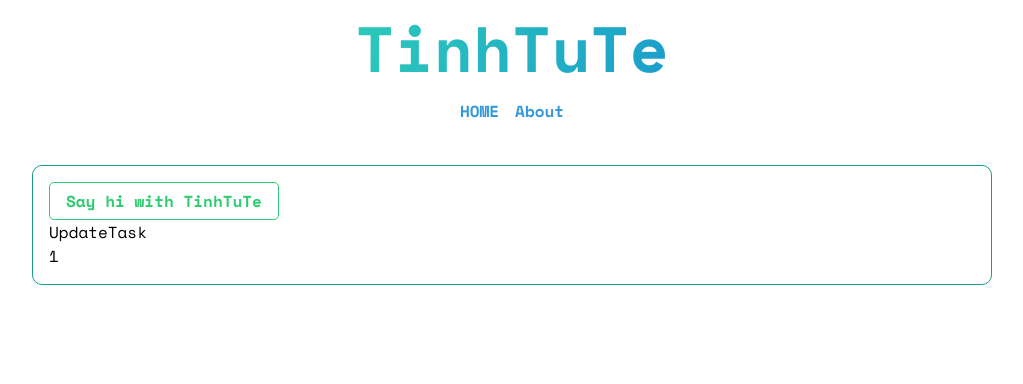
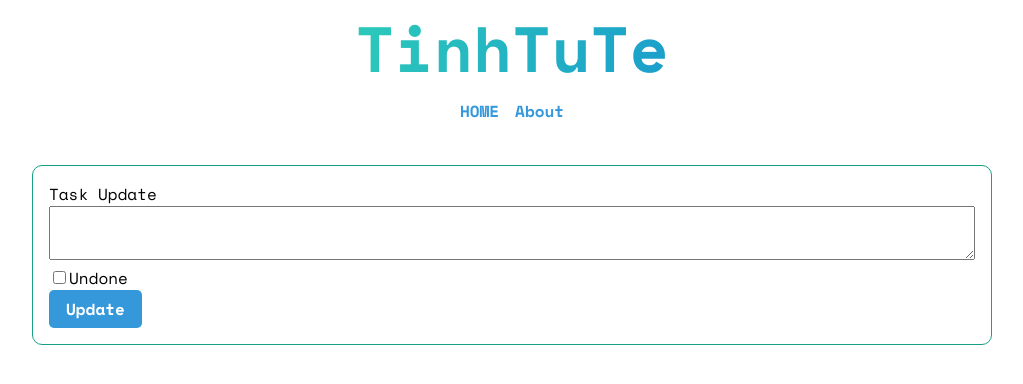
Before and after one commit to anh4bi/my-react-starter, a React (Create React App) app: page /tasks/1/update in a window 1280 px wide. Shown: the top 384 px of the page, without its empty margins (128-1151 px from the left). Built offline with nearby package versions, Linux system fonts and the light colour scheme; no server answers.

Commit message:
:sparkles: - add more features

```diff
--- a/src/components/zbutton/zbutton.css
+++ b/src/components/zbutton/zbutton.css
@@ -9,43 +9,81 @@
     padding: 6px 16px;
     border-radius: 5px;
     font-weight: 600;
-    background-color: white;
     cursor: pointer;
     transition: all ease-in-out 0.5s;
+    border: 1px solid transparent;
+}
+
+.btn:hover {
+    background: transparent;
 }
 
 .btn:focus {
     outline: none;
 }
 
+
 /* Primary */
-.btn-primary {
+.btn-primary__outline {
     border: 1px solid var(--primary);
     color: var(--primary);
 }
 
-.btn-primary:hover {
+.btn-primary__outline:hover {
     color: white;
     background-color: var(--primary);
 }
 
+.btn-primary:hover {
+    border: 1px solid var(--primary);
+    color: var(--primary);
+}
+
+.btn-primary {
+    color: white;
+    background-color: var(--primary);
+}
+
+
 /* Success */
-.btn-success {
+.btn-success__outline {
     border: 1px solid var(--success);
     color: var(--success);
 }
 
-.btn-success:hover {
+.btn-success__outline:hover {
     color: white;
     background-color: var(--success);
 }
 
+.btn-success:hover {
+    border: 1px solid var(--success);
+    color: var(--success);
+}
+
+.btn-success {
+    color: white;
+    background-color: var(--success);
+}
+
+
 /* Error */
-.btn-error {
+.btn-error__outline {
     border: 1px solid var(--error);
     color: var(--error);
 }
-.btn-error:hover {
+
+.btn-error__outline:hover {
     color: white;
     background-color: var(--error);
 }
+
+.btn-error:hover {
+    border: 1px solid var(--error);
+    color: var(--error);
+}
+
+.btn-error {
+    color: white;
+    background-color: var(--error);
+}
--- a/src/components/zbutton/zbutton.jsx
+++ b/src/components/zbutton/zbutton.jsx
@@ -2,17 +2,22 @@
 import React from 'react'
 import './zbutton.css'
 
-const ZButton = ({ type, className, onClick, text }) => {
+const ZButton = ({ type, className, onClick, text, outline, style }) => {
     return (
         <React.Fragment>
-            <button className={`btn btn-${type} ${className}`} onClick={onClick}>{text}</button>
+            <button
+                className={`btn btn-${type}${outline ? '__outline' : ''} ${className}`}
+                style={style}
+                onClick={onClick}>{text}</button>
         </React.Fragment>
     )
 }
 
 ZButton.defaultProps = {
     className: '',
-    type: 'primary'
+    type: 'primary',
+    outline: false,
+    style: {}
 }
 
 export default ZButton
--- a/src/modules/main.jsx
+++ b/src/modules/main.jsx
@@ -1,8 +1,6 @@
 import React from 'react'
-import { useState } from 'react'
 import { Route, Routes } from 'react-router-dom'
 
-import ZButton from '../components/zbutton/zbutton'
 import Tasks from './tasks/tasks'
 import About from './about/about'
 import TaskDetail from './tasks/task-detail'
@@ -11,17 +9,10 @@ import NotFound from './not-found'
 
 
 const Main = () => {
-    let [modal, setModal] = useState(false)
-
-    const text = 'Say hi with TinhTuTe'
-    const showLog = () => {
-        setModal(!modal)
-    }
 
     return (
         <React.Fragment>
             <div className='main__container'>
-                <ZButton text={text} type='success' onClick={showLog} />
                 <Routes>
                     <Route path="/" element={<Tasks />} />
                     <Route path="about" element={<About />} />
--- a/src/modules/tasks/task-create.jsx
+++ b/src/modules/tasks/task-create.jsx
@@ -1,22 +1,57 @@
 import React from 'react'
+import { useState } from 'react'
+import axiosClient from '../../core/plugin/axiosClient'
+import ZButton from '../../components/zbutton/zbutton'
 import './task.css'
 
-const TaskCreate = ({ isShowing, hide }) => isShowing ?
+const TaskCreate = ({ isShowing, hide }) => {
+
+  const [task, setTask] = useState('')
+
+  const onCreate = async () => {
+    if (!task) return
+
+    const res = await axiosClient.post('/tasks', { text: task })
+    if (res.success) {
+      setTask('')
+      hide()
+    } else {
+      console.log(res.message)
+    }
+  }
+
+
+  return (isShowing ?
     <React.Fragment>
       <div className="modal-overlay">
         <div className="modal-wrapper" aria-modal aria-hidden tabIndex={-1} role="dialog">
           <div className="modal">
+
+            {/* Header */}
             <div className="modal-header">
+              <h2 className='modal-title'>Create Task</h2>
               <button type="button" className="modal-close-button" data-dismiss="modal" aria-label="Close" onClick={hide}>
                 <span aria-hidden="true">×</span>
               </button>
             </div>
-          <p>
-            Hello, I'm a modal.
-          </p>
+
+            {/* Main Modal */}
+            <div className='modal-body'>
+              <div className='task-create__container'>
+                <textarea className='task-update__text'
+                  value={task}
+                  rows={8} cols={50}
+                  placeholder='Enter your task'
+                  onChange={e => setTask(e.target.value)}></textarea>
+                <ZButton className='task__button'
+                  text="Create"
+                  onClick={() => { onCreate() }} />
               </div>
             </div>
           </div>
-  </React.Fragment> : null
+        </div>
+      </div>
+    </React.Fragment> : null)
+}
 
 export default TaskCreate
--- a/src/modules/tasks/task-detail.jsx
+++ b/src/modules/tasks/task-detail.jsx
@@ -1,6 +1,6 @@
 import React, { useEffect } from 'react'
 import { useState } from 'react'
-import { useNavigate, useParams } from 'react-router-dom'
+import { useLocation, useNavigate, useParams } from 'react-router-dom'
 import ZButton from '../../components/zbutton/zbutton'
 import axiosClient from '../../core/plugin/axiosClient'
 
@@ -9,6 +9,7 @@ const TaskDetail = () => {
     let [task, setTask] = useState({})
     let urlParams = useParams()
     let navigate = useNavigate()
+    const state = useLocation()
 
     useEffect(() => {
         const getDetailTask = async () => {
@@ -21,15 +22,20 @@ const TaskDetail = () => {
             }
         }
 
-        getDetailTask()
-    },[urlParams.ID])
+        // Get state from navigation, check if not null -> set task
+        if (state.state) {
+            setTask(state.state)
+        } else {
+            getDetailTask()
+        }
+    }, [urlParams.ID, state.state])
 
     return (
         <React.Fragment>
             <div className='task-detail__container'>
                 <div className='task-detail__container__title'>Task Detail</div>
                 <div className='task-detail__container__content'>{task.text}</div>
-                <ZButton name='Update' onClick={() => navigate(`update`)} />
+                <ZButton text='Update' onClick={() => navigate(`update`, { state: task })} />
             </div>
         </React.Fragment>
     )
--- a/src/modules/tasks/task-update.jsx
+++ b/src/modules/tasks/task-update.jsx
@@ -1,14 +1,63 @@
 import React from 'react'
-import { useParams } from 'react-router-dom'
+import { useState, useEffect } from 'react'
+import { useParams, useLocation } from 'react-router-dom'
+import axiosClient from '../../core/plugin/axiosClient'
+import ZButton from '../../components/zbutton/zbutton'
+
 
 const TaskUpdate = () => {
 
     const parmas = useParams()
+    const state = useLocation()
+
+    const [task, setTask] = useState({ status: false })
+
+    useEffect(() => {
+        const getDetailTask = async () => {
+            const res = await axiosClient.get(`/tasks/${parmas.ID}`)
+            if (res.success) {
+                setTask(res.data)
+                console.log(res.data)
+            } else {
+                console.log(res.message)
+            }
+        }
+
+        if (state.state) {
+            setTask(state.state)
+        } else {
+            getDetailTask()
+        }
+    }, [parmas.ID, state.state])
+
+    const onUpdate = async () => {
+        if (!task) return
+
+        const res = await axiosClient.put(`/tasks/${parmas.ID}`, { text: task.text, status: task.status })
+        if (res.success) {
+            console.log(res.message)
+        } else {
+            console.log(res.message)
+        }
+    }
+
 
     return (
         <React.Fragment>
-            <div>UpdateTask</div>
-            <div>{parmas.ID}</div>
+            <div className='task-update__container'>
+                <div className='task-update__title'>Task Update</div>
+                <textarea className='task-update__text'
+                    value={task.text}
+                    onChange={e => setTask({ ...task, text: e.target.value })}></textarea>
+                <div className='task-update__status'>
+                    <input type="checkbox"
+                        checked={task.status}
+                        value={task.status}
+                        onChange={e => setTask({ ...task, status: e.target.checked })} />
+                    <label>{ task.status ? 'Done' : 'Undone' }</label>
+                </div>
+                <ZButton onClick={() => onUpdate()} text="Update" />
+            </div>
         </React.Fragment>
     )
 }
--- a/src/modules/tasks/task.css
+++ b/src/modules/tasks/task.css
@@ -19,6 +19,7 @@
 }
 
 
+
 /* Status */
 .task__status {
     height: 15px;
@@ -30,14 +31,16 @@
     border: 2px solid #bdc3c7;
 
     transition: all 0.3s ease;
-    box-shadow:  0 0 10px #bdc3c746;
+    box-shadow: 0 0 10px #bdc3c746;
     background-color: transparent;
 }
 
 .task__status.status__done {
     border: 2px solid #27ae60;
-    box-shadow:  0 0 10px #27ae5f63;
+    box-shadow: 0 0 10px #27ae5f63;
 }
+
+
 
 /* Content */
 .task {
@@ -49,6 +52,8 @@
     text-decoration: line-through;
     color: #bdc3c7;
 }
+
+
 
 /* Actions */
 .actions {
@@ -74,11 +79,11 @@
     margin-right: 10px;
 }
 
-.actions:hover .done__task {
+.task__wrap:hover .done__task {
     display: block;
 }
 
-.actions:hover .del__task {
+.task__wrap:hover .del__task {
     display: block;
 }
 
@@ -90,12 +95,24 @@
 .tasks__container {
     border-radius: 5px;
     margin-top: 10px;
+
+    display: block;
 }
 
 .header__tasks {
     display: flex;
+    justify-content: flex-end;
     align-items: center;
+
+    margin-bottom: 15px;
 }
+
+.add__task {
+    padding-left: 20px;
+    padding-right: 20px;
+    min-width: 200px;
+}
+
 
 .loading {
     border: 5px solid #f3f3f3;
@@ -143,7 +160,10 @@
 }
 
 
-/*  Task Modal Create
+
+/*
+ Task Modal Create
+
  */
 
 .task-create-container {
@@ -183,12 +203,15 @@ svg.un-done {
 }
 
 .modal-wrapper {
-  height: 50vh;
-  width: 50vw;
-  background: white;
+    width: 50vw;
+    background: white;
 
-  border: 2px solid salmon;
-  border-radius: 15px;
+    border: 2px solid salmon;
+    border-radius: 15px;
+}
+
+.modal-wrapper:focus {
+    outline: none;
 }
 
 .modal {
@@ -200,8 +223,24 @@ svg.un-done {
 
 .modal-header {
     width: 100%;
+    display: relative;
+}
+
+.modal-title {
+    float: left;
 }
 
 .modal-close-button {
     float: right;
 }
+
+
+/* Task Create - Modal */
+.task-create__container {
+    display: block;
+    padding-bottom: 10px;
+}
+
+textarea.task-update__text {
+    width: 100%;
+}
--- a/src/modules/tasks/task.jsx
+++ b/src/modules/tasks/task.jsx
@@ -9,13 +9,13 @@ const Task = (props) => {
 
     const navigate = useNavigate()
     const onDelete = () => props.onDelete(id)
-    const onNavigate = () => navigate(`/tasks/${id}`)
+    const onNavigate = () => navigate(`/tasks/${id}`, { state: props.item })
     const onDone = () => props.onDone(id)
 
     return (
         <>
             <div className='task__wrap'>
-                { status ?
+                {status ?
                     <svg xmlns="http://www.w3.org/2000/svg" className="h-5 w-5 done" viewBox="0 0 20 20" fill="currentColor">
                         <path fillRule="evenodd" d="M10 18a8 8 0 100-16 8 8 0 000 16zm3.707-9.293a1 1 0 00-1.414-1.414L9 10.586 7.707 9.293a1 1 0 00-1.414 1.414l2 2a1 1 0 001.414 0l4-4z" clipRule="evenodd" />
                     </svg>
@@ -26,7 +26,7 @@ const Task = (props) => {
                 }
                 <div className={`task ${status && 'status__done'}`} onClick={onNavigate}>{text}</div>
                 <div className='actions'>
-                    <ZButton className='done__task' onClick={onDone} type='success' text={status ? 'Undone' : 'Done'} />
+                    <ZButton className='done__task' style={{ backgroundColor: 'white' }} onClick={onDone} type='success' text={status ? 'Undone' : 'Done'} />
                     <ZButton className='del__task' onClick={onDelete} type='error' text='Delete' />
                 </div>
             </div>
```
Also changed, not shown: src/modules/tasks/tasks.jsx (+9 -28 lines). Lines whose indentation alone changed are shown as unchanged.
